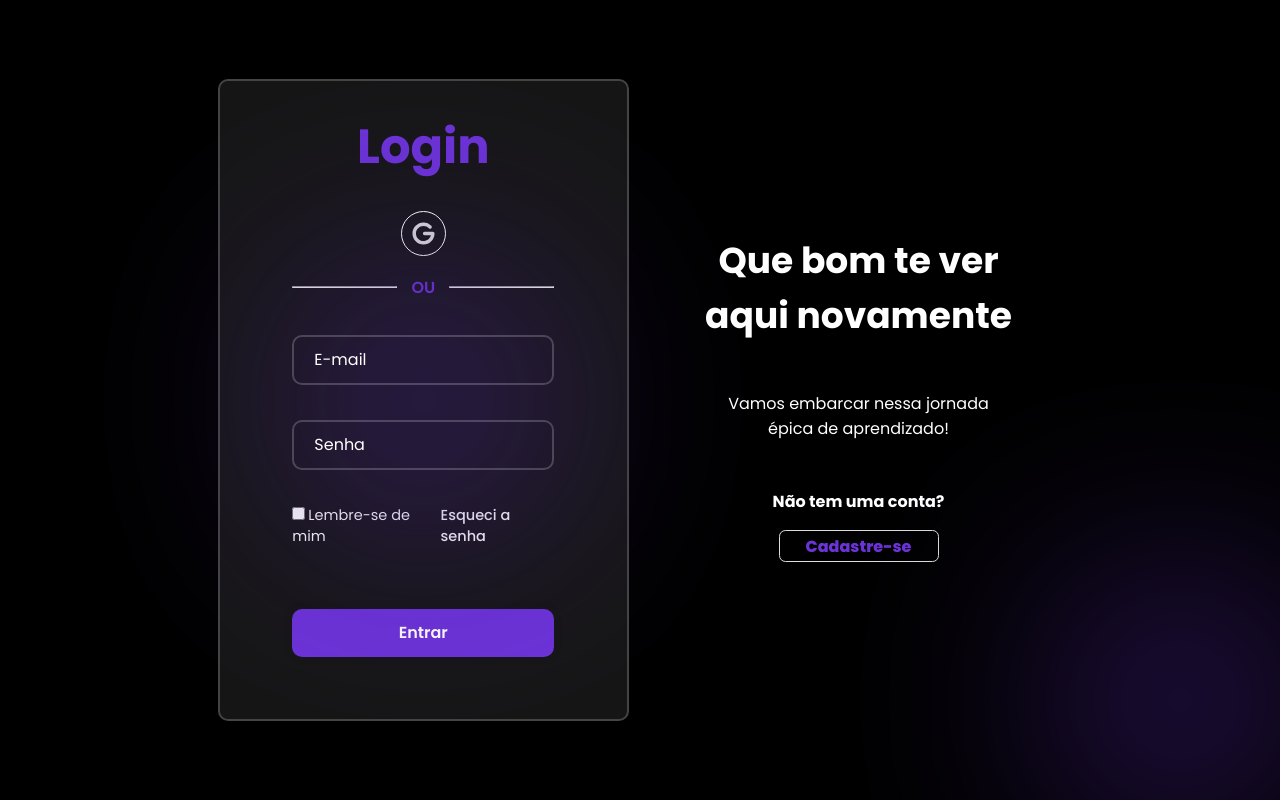
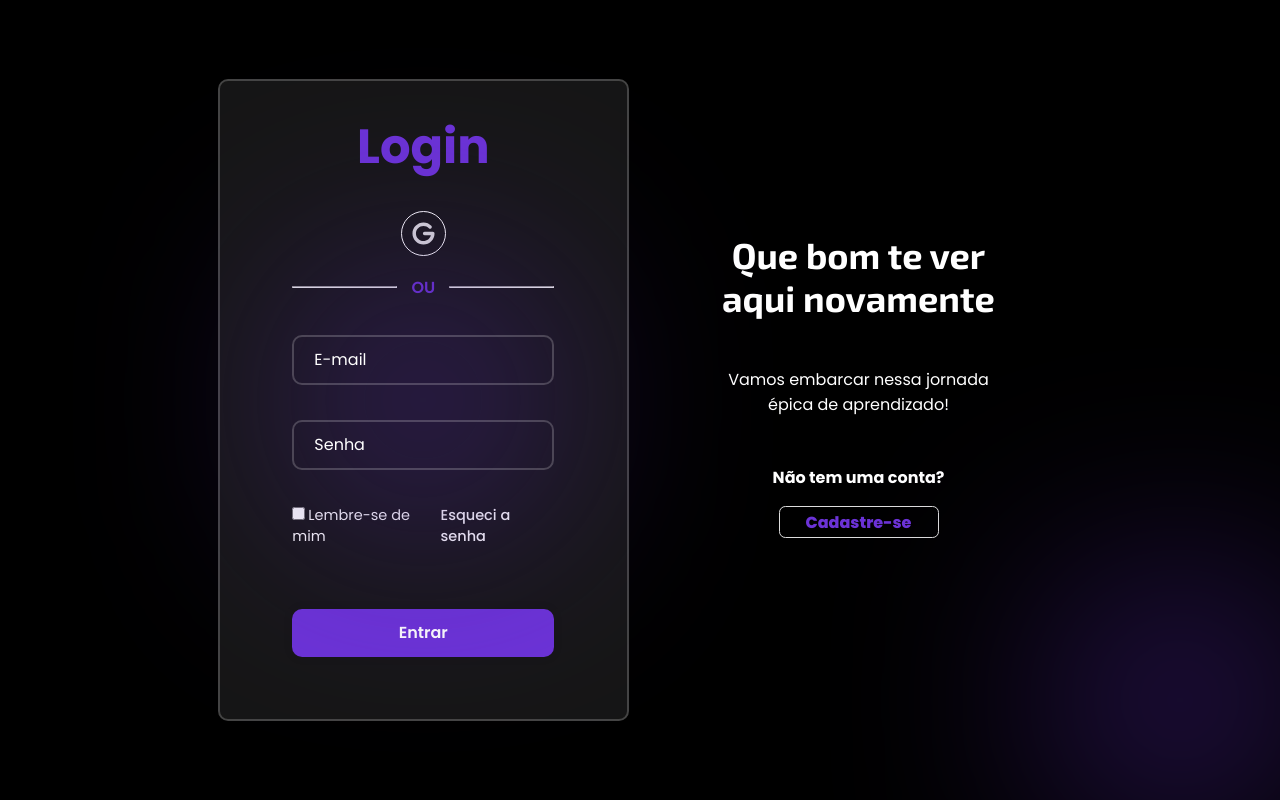
Before and after one commit to Tutora-ia/Tutora.IA-Front, a Next.js app: page /Login in a window 1280 px wide. Built offline with nearby package versions, Linux system fonts and the light colour scheme.

Commit message:
Alterações

```diff
--- a/app/(logon)/Cadastro/page.module.css
+++ b/app/(logon)/Cadastro/page.module.css
@@ -182,7 +182,7 @@
 .textright h1{
     color: #FFF;
     text-align: center;
-    font-family: Exo 2;
+    font-family: 'Exo 2', sans-serif;
     font-size: 2.25rem;
     font-style: normal;
     font-weight: 700;
@@ -192,7 +192,7 @@
 .textright h2{
     color: #FFF;
     text-align: center;
-    font-family: Poppins;
+    font-family: 'Poppins', sans-serif;
     font-size: 1rem;
     font-style: normal;
     font-weight: 400;
@@ -204,7 +204,7 @@
 .textright h3{
     color: #FFF;
     text-align: center;
-    font-family: Poppins;
+    font-family: 'Poppins', sans-serif;
     font-size: 1rem;
     font-style: normal;
     font-weight: 700;
--- a/app/(logon)/Login/page.js
+++ b/app/(logon)/Login/page.js
@@ -2,7 +2,6 @@ import Image from 'next/image'
 import Link from 'next/link'
 import styles from './page.module.css'
 import GoogleIcon from '../assets/google.svg'
-
 
 export default function Home() {
 
@@ -10,10 +9,11 @@ export default function Home() {
         <div className={styles.backgroundLogin}>
 
             <div className={styles.wrapper}>
+
                 <div className={styles.circle}></div>
                 <form className={styles.form} action="">
                     <h1>Login</h1>
-
+                    <backButton />
                     <div className={styles.icon}>
                         <Image
                             className=''
--- a/app/(logon)/Login/page.module.css
+++ b/app/(logon)/Login/page.module.css
@@ -182,8 +182,7 @@
 .textright h1{
     color: #FFF;
     text-align: center;
-    font-family: Exo 2;
-    font-size: 2.25rem;
+    font-family: 'Exo 2', sans-serif;    font-size: 2.25rem;
     font-style: normal;
     font-weight: 700;
     line-height: normal;
@@ -192,8 +191,7 @@
 .textright h2{
     color: #FFF;
     text-align: center;
-    font-family: Poppins;
-    font-size: 1rem;
+    font-family: 'Poppins', sans-serif;    font-size: 1rem;
     font-style: normal;
     font-weight: 400;
     line-height: normal;
@@ -204,8 +202,7 @@
 .textright h3{
     color: #FFF;
     text-align: center;
-    font-family: Poppins;
-    font-size: 1rem;
+    font-family: 'Poppins', sans-serif;    font-size: 1rem;
     font-style: normal;
     font-weight: 700;
     line-height: normal;
--- a/app/(logon)/Redefinir-Senha/page.module.css
+++ b/app/(logon)/Redefinir-Senha/page.module.css
@@ -182,7 +182,7 @@
 .textright h2{
     color: #FFF;
     text-align: center;
-    font-family: Exo 2;
+    font-family: 'Exo 2', sans-serif;
     font-size: 2.25rem;
     font-style: normal;
     font-weight: 700;
@@ -192,7 +192,7 @@
 .textright h3{
     color: #FFF;
     text-align: center;
-    font-family: Poppins;
+    font-family: 'Poppins', sans-serif;
     font-size: 1rem;
     font-style: normal;
     font-weight: 400;
--- a/app/components/footer.component/footer.jsx
+++ b/app/components/footer.component/footer.jsx
@@ -13,7 +13,7 @@ export default function Footer() {
                     <ul>
                         <li><Link className="Links" href="/">Home </Link></li>
                         <li><Link className="Links" href="/">Sobre</Link></li>
-                        <li><Link className="Links" href="/">Alguma Coisa</Link></li>
+                        <li><Link className="Links" href="/">Planos</Link></li>
                         <li><Link className="Links" href="/">Suporte</Link></li>
                     </ul>
                 </div>
```
